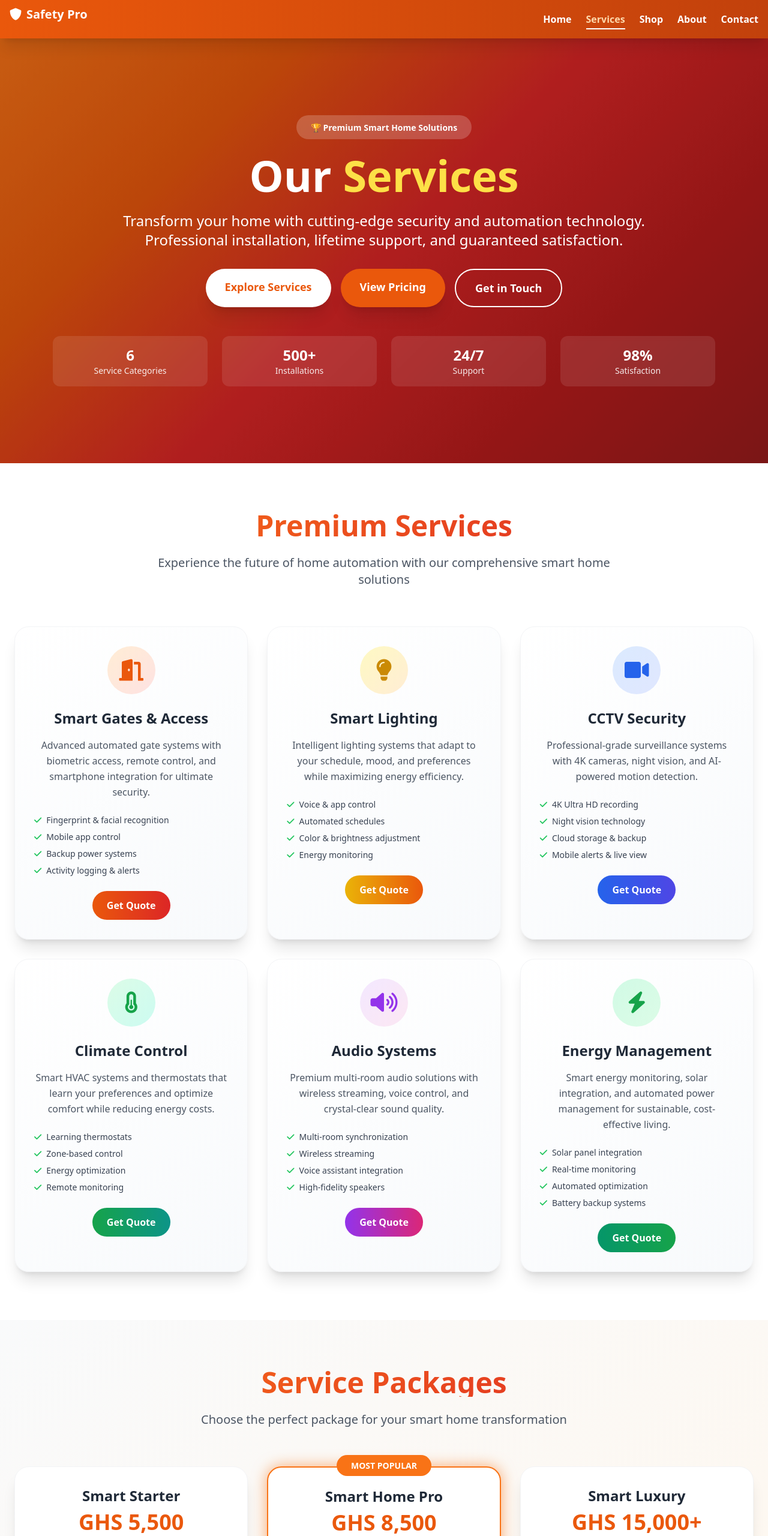
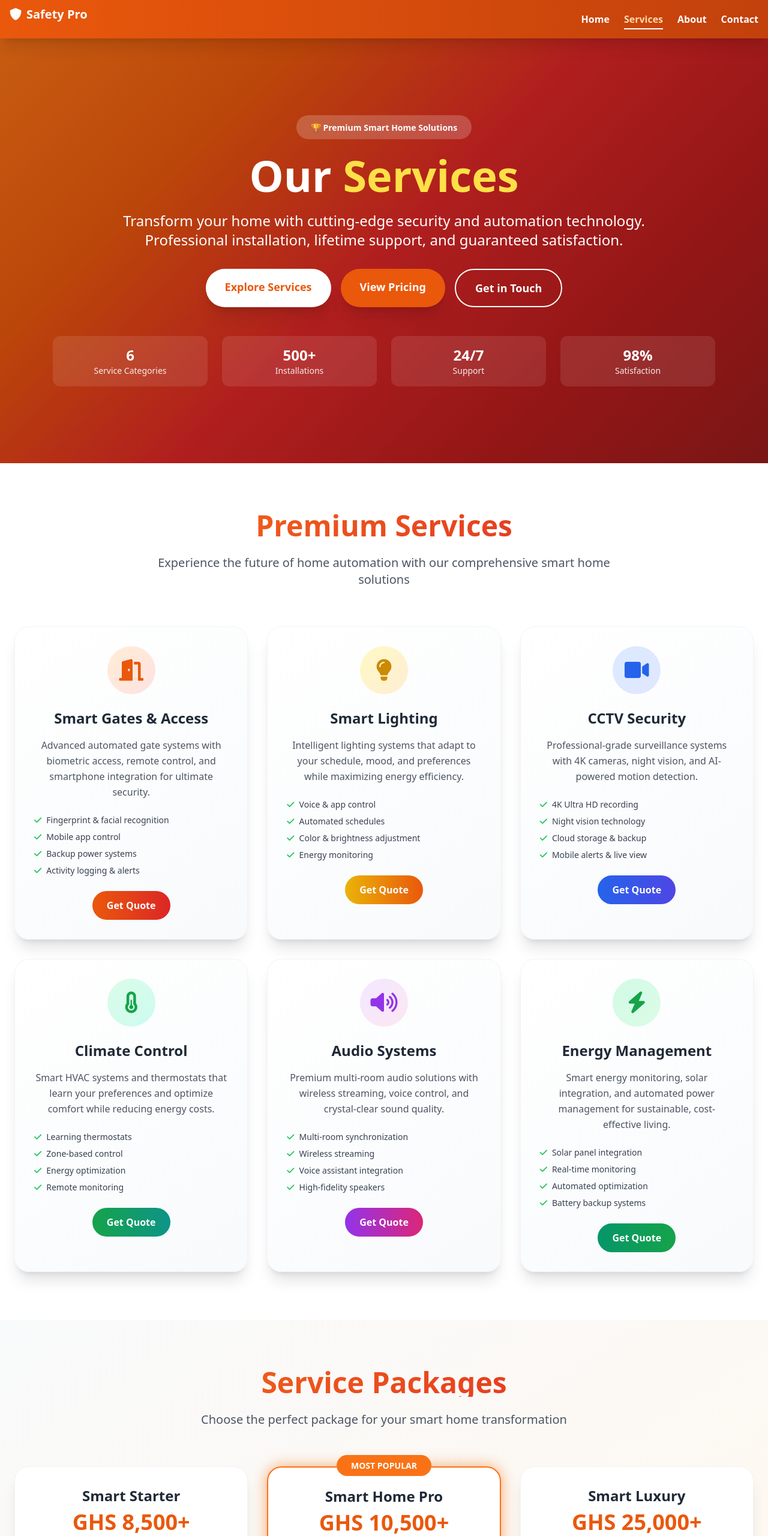
Before and after one commit to iSaacBaYor/SafetyPro-Installations, a plain HTML site: page services.html in a window 1280 px wide. Shown: the top 2560 px of the page at 60% size. Drawn offline with nearby package versions, Linux system fonts and the light colour scheme.

Commit message:
Describe your change

```diff
--- a/services.html
+++ b/services.html
@@ -68,7 +68,7 @@
       <ul class="hidden md:flex space-x-6 text-white font-semibold">
         <li><a href="index.html" class="hover:text-orange-200 transition">Home</a></li>
         <li><a href="services.html" class="text-orange-200 border-b-2 border-white pb-1">Services</a></li>
-        <li><a href="shop.html" class="hover:text-orange-200 transition">Shop</a></li>
+        <!-- <li><a href="shop.html" class="hover:text-orange-200 transition">Shop</a></li>  SHOP IS REMOVED-->
         <li><a href="about.html" class="hover:text-orange-200 transition">About</a></li>
         <li><a href="contact.html" class="hover:text-orange-200 transition">Contact</a></li>
       </ul>
@@ -79,7 +79,7 @@
       <ul class="py-4 space-y-2">
         <li><a href="index.html" class="block px-4 py-2 text-white hover:text-orange-200 hover:bg-orange-600 transition">Home</a></li>
         <li><a href="services.html" class="block px-4 py-2 text-orange-200 border-l-4 border-white">Services</a></li>
-        <li><a href="shop.html" class="block px-4 py-2 text-white hover:text-orange-200 hover:bg-orange-600 transition">Shop</a></li>
+        <!-- <li><a href="shop.html" class="block px-4 py-2 text-white hover:text-orange-200 hover:bg-orange-600 transition">Shop</a></li> SHOP IS REMOVED-->
         <li><a href="about.html" class="block px-4 py-2 text-white hover:text-orange-200 hover:bg-orange-600 transition">About</a></li>
         <li><a href="contact.html" class="block px-4 py-2 text-white hover:text-orange-200 hover:bg-orange-600 transition">Contact</a></li>
       </ul>
@@ -363,7 +363,7 @@
         <div class="bg-white rounded-3xl shadow-xl p-8 border border-gray-100 relative">
           <div class="text-center mb-8">
             <h3 class="text-2xl font-bold text-gray-800 mb-2">Smart Starter</h3>
-            <div class="text-4xl font-bold text-orange-600 mb-2">GHS 5,500</div>
+            <div class="text-4xl font-bold text-orange-600 mb-2">GHS 8,500+</div>
             <p class="text-gray-600">Perfect for beginners</p>
           </div>
           <ul class="space-y-4 mb-8">
@@ -400,7 +400,7 @@
           </div>
           <div class="text-center mb-8">
             <h3 class="text-2xl font-bold text-gray-800 mb-2">Smart Home Pro</h3>
-            <div class="text-4xl font-bold text-orange-600 mb-2">GHS 8,500</div>
+            <div class="text-4xl font-bold text-orange-600 mb-2">GHS 10,500+</div>
             <p class="text-gray-600">Complete smart home solution</p>
           </div>
           <ul class="space-y-4 mb-8">
@@ -438,7 +438,7 @@
         <div class="bg-white rounded-3xl shadow-xl p-8 border border-gray-100 relative">
           <div class="text-center mb-8">
             <h3 class="text-2xl font-bold text-gray-800 mb-2">Smart Luxury</h3>
-            <div class="text-4xl font-bold text-orange-600 mb-2">GHS 15,000+</div>
+            <div class="text-4xl font-bold text-orange-600 mb-2">GHS 25,000+</div>
             <p class="text-gray-600">Ultimate luxury experience</p>
           </div>
           <ul class="space-y-4 mb-8">
@@ -713,8 +713,8 @@
             <a href="contact.html" class="bg-gradient-to-r from-orange-600 to-orange-700 text-white px-8 py-3 rounded-full font-semibold hover:from-orange-700 hover:to-orange-800 transition transform hover:scale-105">
               <i class="fas fa-calendar-alt mr-2"></i>Schedule Installation
             </a>
-            <a href="shop.html" class="border-2 border-orange-600 text-orange-600 px-8 py-3 rounded-full font-semibold hover:bg-orange-50 transition">
-              <i class="fas fa-shopping-cart mr-2"></i>View Products
+           <!-- <a href= </a>"shop.html" Shop is Disabled--> class="border-2 border-orange-600 text-orange-600 px-8 py-3 rounded-full font-semibold hover:bg-orange-50 transition">
+              <i class="fas fa-shopping-cart mr-2"></i> <!-- View Products -->
             </a>
           </div>
         </div>
@@ -736,8 +736,8 @@
         <a href="contact.html" class="bg-white text-orange-600 px-8 py-4 rounded-full font-bold text-lg hover:bg-gray-100 transition transform hover:scale-105 shadow-xl">
           📞 Get Free Quote
         </a>
-        <a href="shop.html" class="bg-orange-600 text-white px-8 py-4 rounded-full font-bold text-lg hover:bg-orange-700 transition transform hover:scale-105 shadow-xl border-2 border-white">
-          🛒 Shop Products
+        <!-- <a href="shop.html" class="bg-orange-600 text-white px-8 py-4 rounded-full font-bold text-lg hover:bg-orange-700 transition transform hover:scale-105 shadow-xl border-2 border-white">
+          🛒 Shop Products  Shop is Disabled-->
         </a>
         <a href="about.html" class="border-2 border-white text-white px-8 py-4 rounded-full font-bold text-lg hover:bg-white hover:text-orange-600 transition">
           👥 Meet Our Team
```
Also changed, not shown: about.html (+2 -2 lines), contact.html (+2 -2 lines), index.html (+1 -1 lines).
